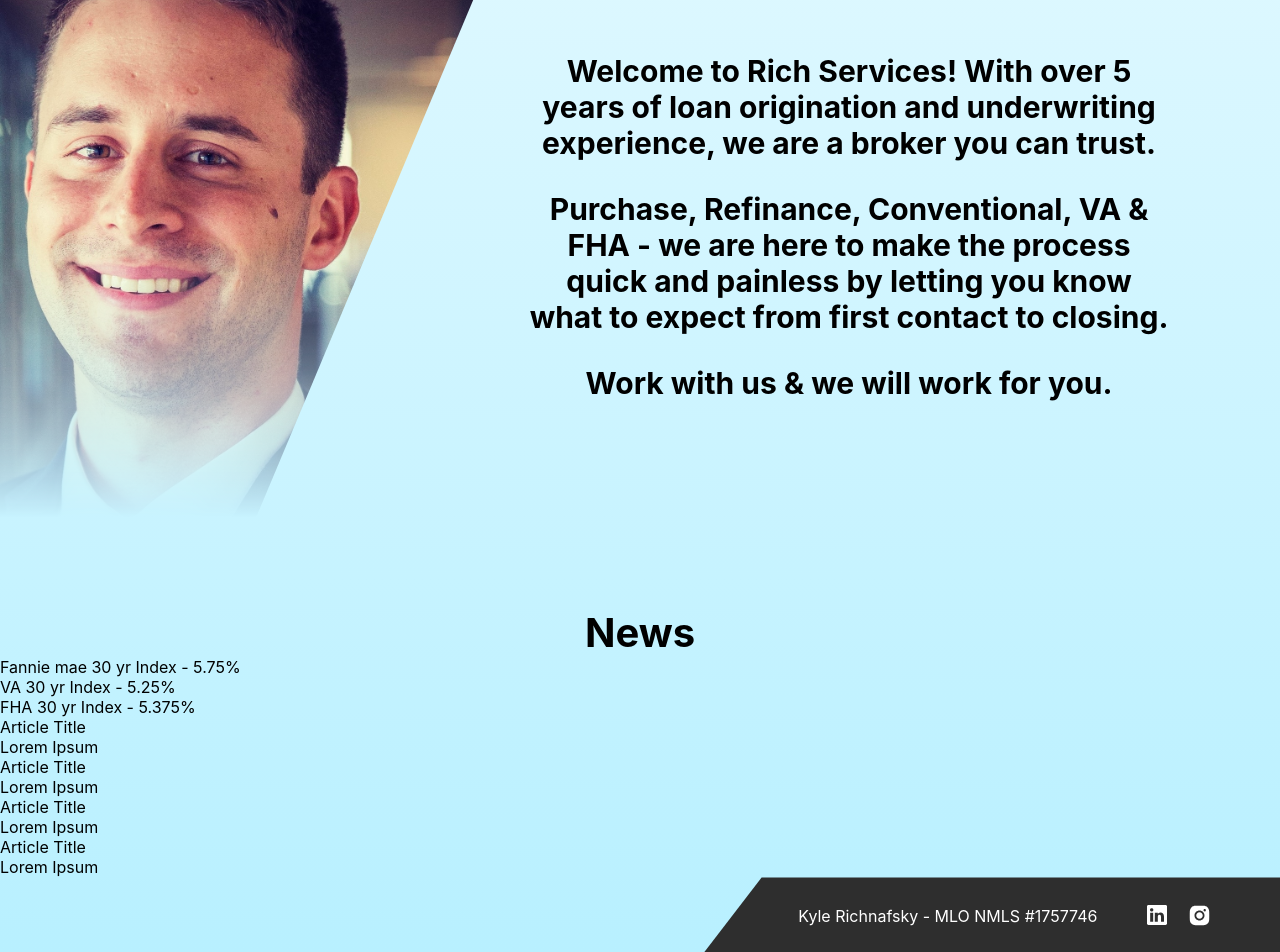
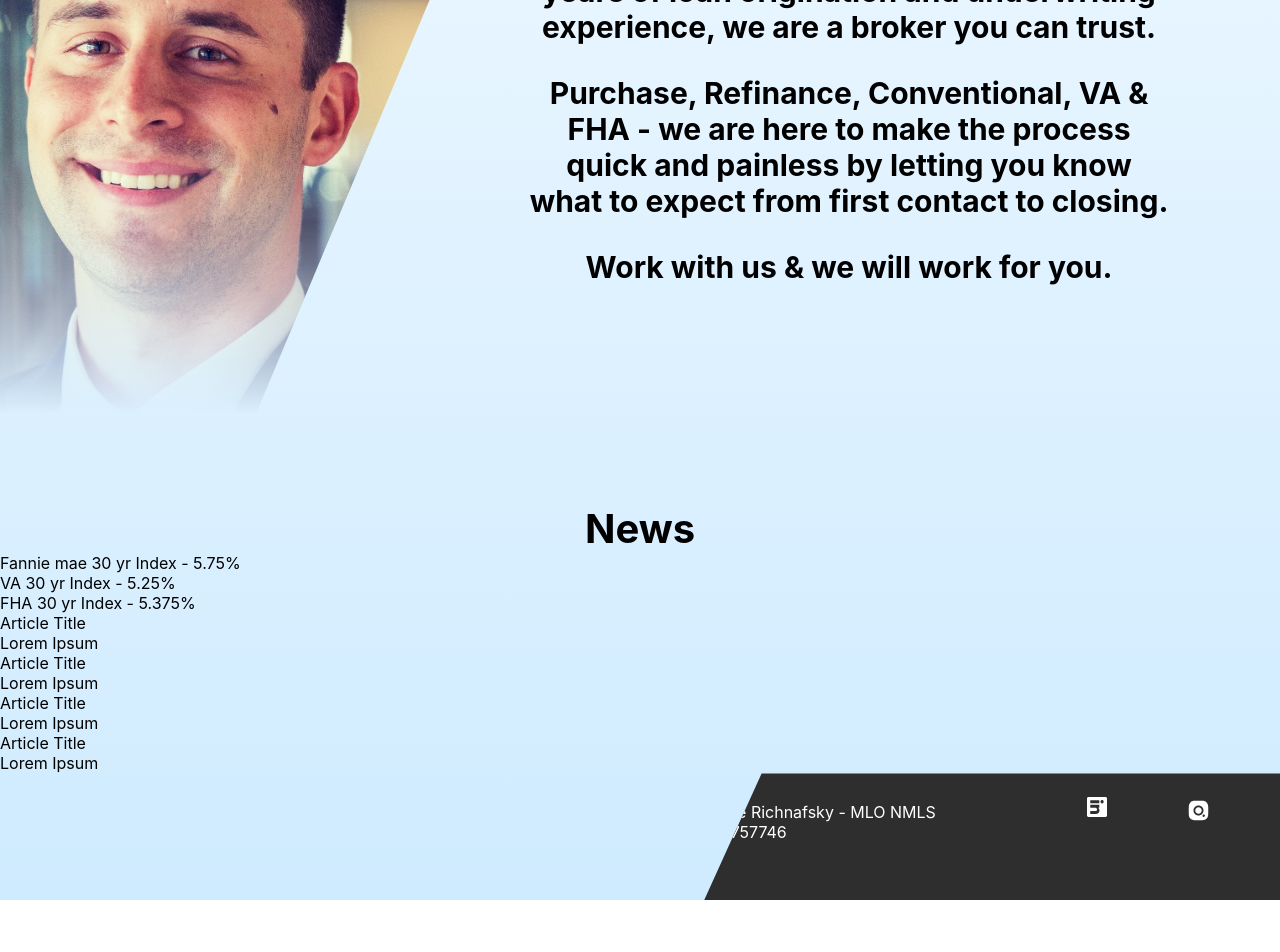
Before and after one commit to 7krich/rich-mtg, a React (Create React App) app in the folder client/: page / in a window 1280 px wide. Shown: the part 939-1891 px from the top of the page. After the commit the page ends 1839 px from the top, so only its background shows below. Built offline with nearby package versions, Linux system fonts and the light colour scheme.

Commit message:
added icon to nav

```diff
--- a/client/src/components/Nav.js
+++ b/client/src/components/Nav.js
@@ -1,6 +1,6 @@
 import React, { useState, useEffect } from 'react';
 // import { capitalizeFirstLetter } from '../utils/helpers';
-import Hamburger from './Hamburger';
+import { CgMenuMotion } from "react-icons/cg";
 import NavActive from './NavActive';
 
 const Nav = (props) => {
@@ -14,7 +14,7 @@
 
     const controlNavbar = () => {
       if (typeof window !== 'undefined') {
-        if (window.scrollY > 700) {
+        if (window.scrollY > 740) {
             // if scroll down hide the navbar
             setShow(false);
         } else {
@@ -45,10 +45,12 @@
                     onMouseLeave={() => setIsOvalShown(false)}
                 >
                 <div className={isOvalShown ? `nav-box`: `nav-hover`}>
-                {isOvalShown && (
+                {isOvalShown ? (
                     <div className="nav-oval-active">
                         <NavActive></NavActive>
                     </div>
+                ) : (
+                    <CgMenuMotion></CgMenuMotion>
                 )}
                 </div>
 
--- a/client/src/components/NavActive.js
+++ b/client/src/components/NavActive.js
@@ -39,21 +39,6 @@
                         </div>
                     </div>
                 </div>
-
-                <style jsx >{`
-                .burger1{
-                    transform: ${ isOpen ? 'rotate(45deg)' : 'rotate(0)'};
-                    margin-left: ${ isOpen ? '4px' : '0px'}
-                }
-                .burger2{
-                    transform: ${ isOpen ? 'scaleX(0)' : 'rotate(0)'}
-                }
-                .burger3{
-                    transform: ${ isOpen ? 'rotate(-45deg)' : 'rotate(0)'};
-                    margin-left: ${ isOpen ? '4px' : '0px'}
-                }
-
-                `}</style>
             </>
         </nav>
     )
--- a/client/src/index.css
+++ b/client/src/index.css
@@ -12,7 +12,7 @@
     sans-serif;
   -webkit-font-smoothing: antialiased;
   -moz-osx-font-smoothing: grayscale;
-  background-image: linear-gradient(to bottom, rgb(255, 255, 255), rgb(184, 240, 255));
+  background-image: linear-gradient(to bottom, rgb(255, 255, 255), rgb(207, 235, 255));
 }
 
 code {
@@ -84,9 +84,9 @@
   flex-direction: column;
   width: 550px;
   height: 660px;
-  background-image: linear-gradient(to top right, #ffffff, #c6e6fef1);
+  background-image: linear-gradient(to top right, #ffffff, #e6f4fff5);
   clip-path: polygon(10% 0, 100% 0, 100% 100%, 0 0%);
-  transition-duration: 1s;
+  transition-duration: .25s;
 }
 
 /* closed navigation styles */
@@ -96,7 +96,13 @@
   clip-path: polygon(10% 0, 100% 0, 100% 100%, 0 0%);
   background-image: linear-gradient(to top right, #ffffff, #ffffff48);
   box-shadow: rgb(100, 100, 111) 0px 7px 29px 0px;
-  font-display: none;
+  font-size: 6rem;
+}
+
+svg {
+  transform: rotate(90deg);
+  padding-right: 60px;
+  padding-bottom: 60px;
 }
 
 /* nav text */
@@ -141,14 +147,15 @@
   padding-top: 4px;
   margin-top: 20px;
   cursor: default;
+  font-weight: 600;
 }
 
 .nav-link:hover {
   transition: 0.5s;
-  color: rgb(11, 123, 174);
-  font-weight: 700;
-  width: 112%;
+  color: rgb(57, 172, 226);
   cursor: default;
+  text-shadow: rgb(100, 100, 111) 0px 7px 29px 0px;
+
 }
 
 /* active nav text */
@@ -356,7 +363,6 @@
 }
 
 .about-us {
-  padding-top: 10%;
   font-size: 30px;
   width: 50%;
   margin: auto;
@@ -369,14 +375,13 @@
 .profile-container {
   width: 40%;
   margin-right: auto;
-  margin-top: 5%;
+  margin-top: 0;
   margin-bottom: auto;
 }
 
 .profile-pic {
   clip-path: polygon(0 0, 100% 0, 50% 100%, 0 100%);
   width: 100%;
-  margin-top: 40px;
 }
 
 .profile-pic, .img {
--- a/client/src/pages/HomePage.js
+++ b/client/src/pages/HomePage.js
@@ -8,21 +8,6 @@
     const [lastScrollY, setLastScrollY] = useState(0);
 
     const controlAbout = () => {
-      if (typeof window !== 'undefined') {
-        if (window.scrollY < 1025) {
-            // if scroll down hide the about text
-            setShow(false);
-        } else {
-            // if scroll up show the about text
-            setShow(true);
-        }
-
-        // remember current page location to use in the next move
-        setLastScrollY(window.scrollY);
-      }
-    };
-
-    const controlNavbar = () => {
       if (typeof window !== 'undefined') {
         if (window.scrollY < 1025) {
             // if scroll down hide the about text
@@ -50,6 +35,7 @@
 
     return (
         <main>
+            <div className="container1">
                 <div className="intro">
                     <h1>
                         Home Loans Built for You.
@@ -190,6 +176,7 @@
                         </section>
                     </div>
                 </div>
+            </div>
         </main>
     )
 }
```
Lines whose indentation alone changed are shown as unchanged.
